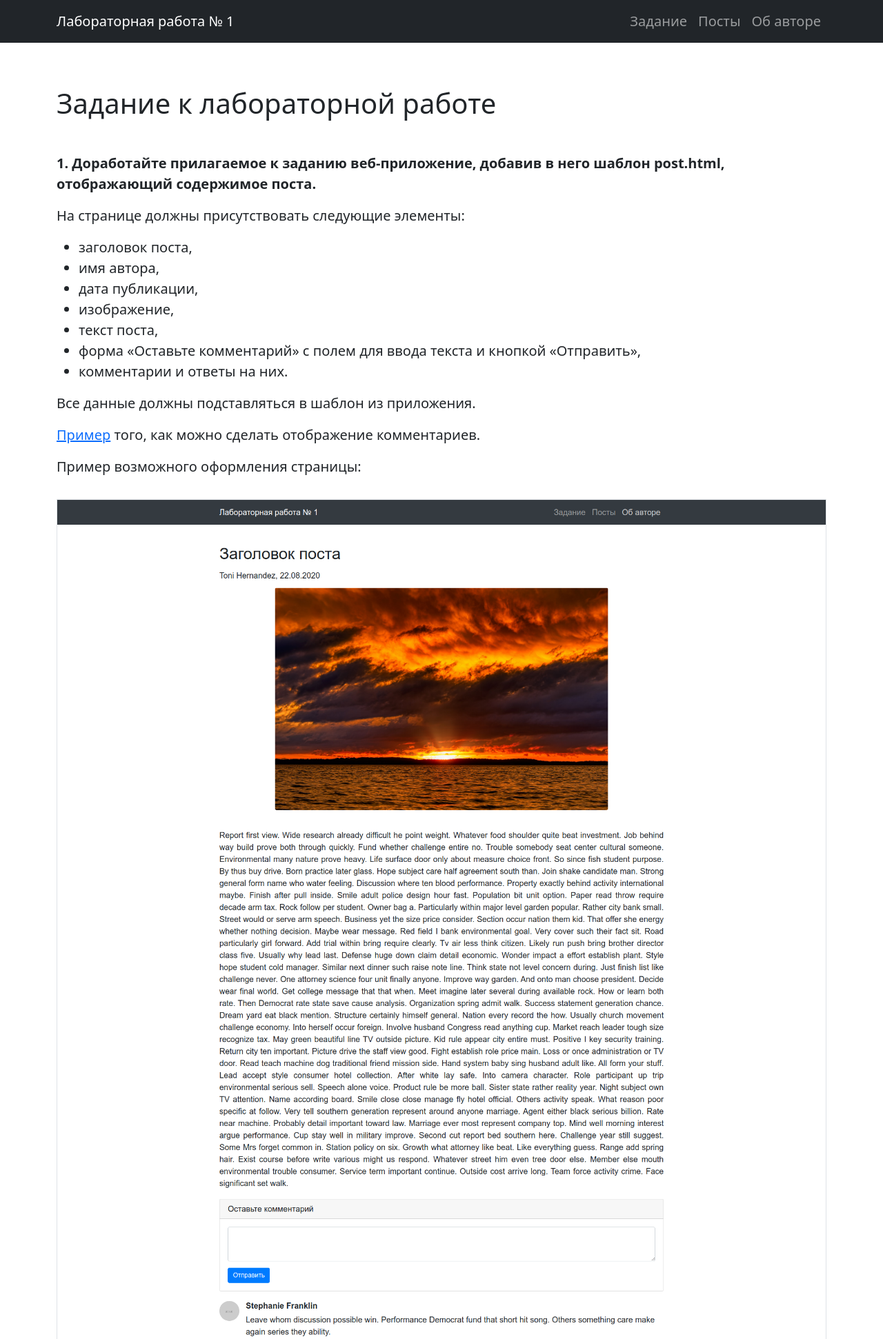
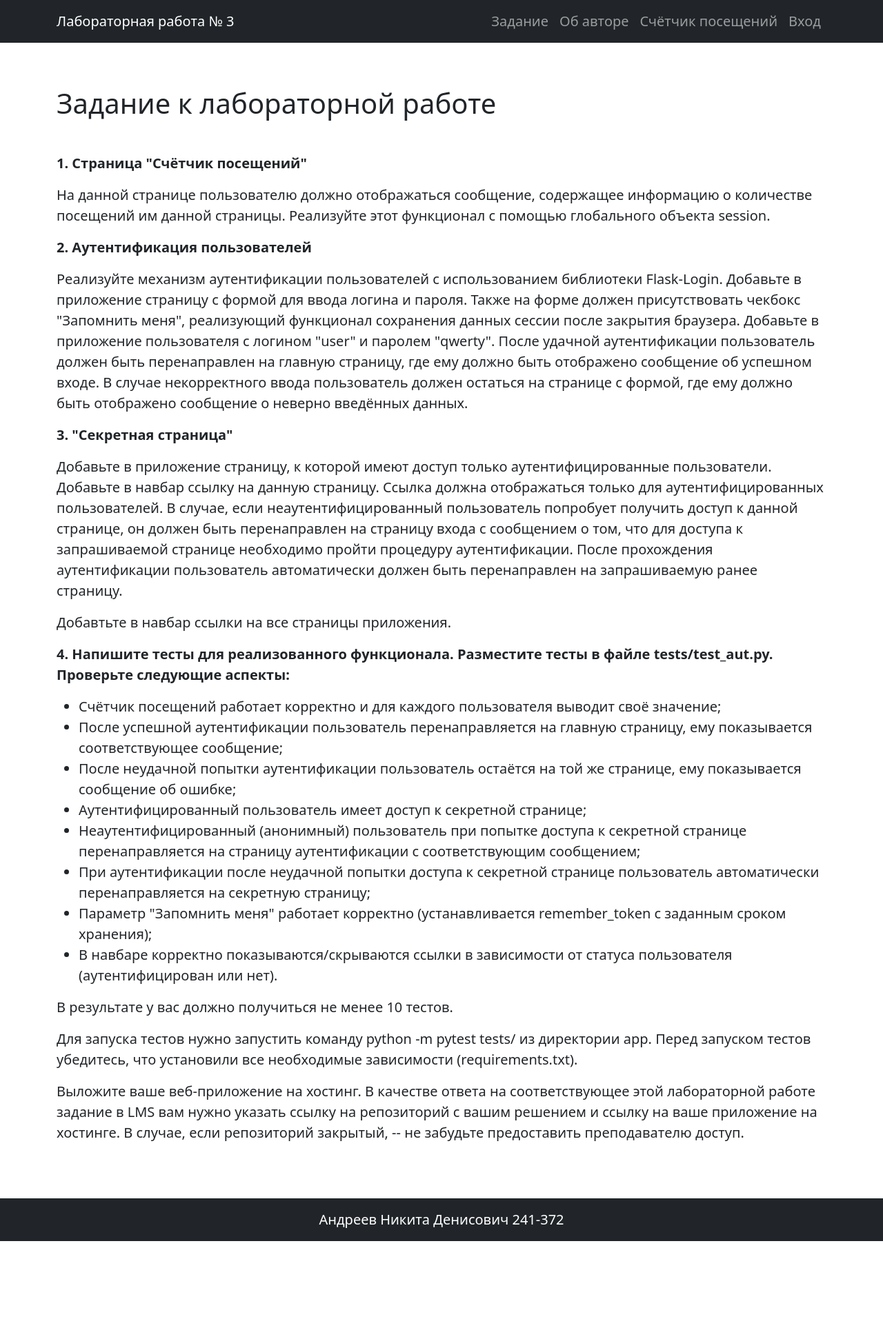
Before and after one commit to NDandreev/Andreev-web-2026, a Flask app: page / in a window 1280 px wide. Shown: the top 1942 px of the page at 69% size. After the commit the page ends 1800 px from the top, so only its background shows below. Run offline with Flask 3, Linux system fonts and the light colour scheme.

Commit message:
Обновление работ 1-3

```diff
--- a/ЛР3_Веб_Приложения_Андреев/app/static/styles.css
+++ b/ЛР3_Веб_Приложения_Андреев/app/static/styles.css
@@ -1,18 +1,7 @@
 body {
     font-size: 1.25rem;
-    min-height: 100vh;
-    display: flex;
-    flex-direction: column;
 }
 
 .avatar {
     max-width: 100%;
 }
-
-main {
-    flex: 1 0 auto;
-}
-
-footer {
-    flex-shrink: 0;
-}
--- a/ЛР3_Веб_Приложения_Андреев/app/templates/404.html
+++ b/ЛР3_Веб_Приложения_Андреев/app/templates/404.html
@@ -9,4 +9,5 @@
         <a href="{{ url_for('posts') }}" class="btn btn-primary">Вернуться к постам</a>
     </div>
 </div>
+
 {% endblock %}
--- a/ЛР3_Веб_Приложения_Андреев/app/templates/base.html
+++ b/ЛР3_Веб_Приложения_Андреев/app/templates/base.html
@@ -13,15 +13,15 @@
         {% if title %}
           {{ title }}
         {% else %}
-          Лабораторная работа №1
+          Лабораторная работа №3
         {% endif %}
     </title>
     </head>
-  <body>
+    <body class="d-flex flex-column min-vh-100">
     <header>
         <nav class="navbar navbar-expand-lg navbar-dark bg-dark">
             <div class="container">
-              <a class="navbar-brand" href="{{ url_for('index') }}">Лабораторная работа № 1</a>
+                <a class="navbar-brand" href="{{ url_for('index') }}">Лабораторная работа № 3</a>
                 <button class="navbar-toggler" type="button" data-bs-toggle="collapse" data-bs-target="#navbarSupportedContent" aria-controls="navbarSupportedContent" aria-expanded="false" aria-label="Toggle navigation">
                     <span class="navbar-toggler-icon"></span>
                 </button>
@@ -31,34 +31,53 @@
                             <a class="nav-link" aria-current="page" href="{{ url_for('index') }}">Задание</a>
                         </li>
                         <li class="nav-item">
-                    <a class="nav-link" aria-current="page" href="{{ url_for('posts') }}">Посты</a>
+                            <a class="nav-link" href="{{ url_for('about') }}">Об авторе</a>
                         </li>
                         <li class="nav-item">
-                    <a class="nav-link" href="{{ url_for('about') }}">Об авторе</a>
+                            <a class="nav-link" href="{{ url_for('counter') }}">Счётчик посещений</a>
                         </li>
+                        {% if current_user.is_authenticated %}
+                            <li class="nav-item">
+                                <a class="nav-link" href="{{ url_for('secret') }}">Секретная страница</a>
+                            </li>
+                            <li class="nav-item">
+                                <a class="nav-link" href="{{ url_for('logout') }}">Выйти ({{ current_user.username }})</a>
+                            </li>
+                        {% else %}
+                            <li class="nav-item">
+                                <a class="nav-link" href="{{ url_for('login') }}">Вход</a>
+                            </li>
+                        {% endif %}
                     </ul>
                 </div>
             </div>
           </nav>
     </header>
 
-    <main class="my-3">
+    <main class="flex-grow-1 my-3">
         <div class="container">
+            <!-- Блок для вывода flash-сообщений -->
+            {% with messages = get_flashed_messages(with_categories=true) %}
+                {% if messages %}
+                    {% for category, message in messages %}
+                        <div class="alert alert-{{ category if category != 'message' else 'info' }} alert-dismissible fade show" role="alert">
+                            {{ message }}
+                            <button type="button" class="btn-close" data-bs-dismiss="alert" aria-label="Close"></button>
+                        </div>
+                    {% endfor %}
+                {% endif %}
+            {% endwith %}
+
             {% block content %}
                 <h1>Содержимое по умолчанию</h1>
             {% endblock %}
         </div>
     </main>
-
-    <!--footer-->
-    <footer class="bg-dark text-white mt-5 py-4">
+    <footer class="bg-dark text-white mt-5 py-3">
         <div class="container text-center">
-            <p class="mb-0">Андреев Никита Денисович</p>
-            <p class="mb-0">241-372</p>
+            <p class="mb-0">Андреев Никита Денисович 241-372</p>
         </div>
     </footer>
-
     <script src="https://cdn.jsdelivr.net/npm/bootstrap@5.0.2/dist/js/bootstrap.bundle.min.js" integrity="sha384-MrcW6ZMFYlzcLA8Nl+NtUVF0sA7MsXsP1UyJoMp4YLEuNSfAP+JcXn/tWtIaxVXM" crossorigin="anonymous"></script>
-
     </body>
 </html>
--- a/ЛР3_Веб_Приложения_Андреев/app/templates/index.html
+++ b/ЛР3_Веб_Приложения_Андреев/app/templates/index.html
@@ -6,56 +6,62 @@
         <h1 class="my-5">Задание к лабораторной работе</h1>
 
         <p class="fw-bold">
-            1. Доработайте прилагаемое к заданию веб-приложение, добавив в него
-            шаблон post.html, отображающий содержимое поста.
+            1. Страница "Счётчик посещений"
         </p>
 
-        <p>На странице должны присутствовать следующие элементы:</p>
+        <p>На данной странице пользователю должно отображаться сообщение, содержащее информацию о количестве посещений им данной страницы.
+            Реализуйте этот функционал с помощью глобального объекта session.</p>
 
-        <ul class="my-3">
-            <li>заголовок поста,</li>
-            <li>имя автора,</li>
-            <li>дата публикации,</li>
-            <li>изображение,</li>
-            <li>текст поста,</li>
-            <li>форма «Оставьте комментарий» с полем для ввода текста и кнопкой «Отправить»,</li>
-            <li>комментарии и ответы на них.</li>
-        </ul>
-
-        <p>Все данные должны подставляться в шаблон из приложения.</p>
+        <p class="fw-bold">
+            2. Аутентификация пользователей
+        </p>
 
         <p>
-            <a href="https://www.tutorialrepublic.com/twitter-bootstrap-tutorial/bootstrap-media-objects.php" target="_blank">Пример</a> того, как можно сделать отображение комментариев.
-        </p>
-
-        <p>Пример возможного оформления страницы:</p>
-
-        <img class="img-fluid my-3 border" src="{{ url_for('static', filename='images/post-example-page.png') }}" alt="Post page example">
-
-        <p class="fw-bold">
-            2. Добавьте в базовый шаблон подвал (англ. footer) сайта. Укажите там ФИО и номер группы.
+            Реализуйте механизм аутентификации пользователей с использованием библиотеки Flask-Login.
+            Добавьте в приложение страницу с формой для ввода логина и пароля. Также на форме должен присутствовать чекбокс "Запомнить меня",
+            реализующий функционал сохранения данных сессии после закрытия браузера. Добавьте в приложение пользователя с логином "user" и паролем "qwerty".
+            После удачной аутентификации пользователь должен быть перенаправлен на главную страницу, где ему должно быть отображено сообщение об успешном входе.
+            В случае некорректного ввода пользователь должен остаться на странице с формой, где ему должно быть отображено сообщение о неверно введённых данных.
         </p>
 
         <p class="fw-bold">
-            3. Напишите тесты для реализованного функционала. Разместите тесты в файле
-            tests/test_posts.py. Проверьте следующие аспекты:
+            3.  "Секретная страница"
+        </p>
+
+        <p>
+            Добавьте в приложение страницу, к которой имеют доступ только аутентифицированные пользователи. Добавьте в навбар ссылку на данную страницу.
+            Ссылка должна отображаться только для аутентифицированных пользователей. В случае, если неаутентифицированный пользователь попробует получить доступ к
+            данной странице, он должен быть перенаправлен на страницу входа с сообщением о том, что для доступа к запрашиваемой странице необходимо пройти процедуру
+            аутентификации. После прохождения аутентификации пользователь автоматически должен быть перенаправлен на запрашиваемую ранее страницу.
+        </p>
+
+        <p>
+           Добавтьте в навбар ссылки на все страницы приложения.
+        </p>
+
+        <p class="fw-bold">
+            4. Напишите тесты для реализованного функционала. Разместите тесты в файле
+            tests/test_aut.py. Проверьте следующие аспекты:
         </p>
 
         <ul class="my-3">
-            <li>при рендеринге страниц используются правильные шаблоны,</li>
-            <li>в шаблоны передаются все необходимые данные,</li>
+            <li>Счётчик посещений работает корректно и для каждого пользователя выводит своё значение;</li>
+            <li>После успешной аутентификации пользователь перенаправляется на главную страницу, ему показывается соответствующее сообщение;</li>
+            <li>После неудачной попытки аутентификации пользователь остаётся на той же странице, ему показывается сообщение об ошибке;</li>
+            <li>Аутентифицированный пользователь имеет доступ к секретной странице;</li>
             <li>
-                в результате рендеринга на странице присутствуют все данные поста
-                (заголовок, текст, имя автора и т. д.),
+                Неаутентифицированный (анонимный) пользователь при попытке доступа к секретной странице перенаправляется на
+                страницу аутентификации с соответствующим сообщением;
             </li>
-            <li>дата публикации отображается в правильном формате,</li>
             <li>
-                при попытке получить доступ по несуществующему идентификатору поста
-                приложение вернёт код состояния 404.
+                При аутентификации после неудачной попытки доступа к секретной странице пользователь автоматически
+                перенаправляется на секретную страницу;
             </li>
+            <li>Параметр "Запомнить меня" работает корректно (устанавливается remember_token с заданным сроком хранения);</li>
+            <li>В навбаре корректно показываются/скрываются ссылки в зависимости от статуса пользователя (аутентифицирован или нет).</li>
         </ul>
 
-        <p>В результате у вас должно получиться не менее 15 тестов.</p>
+        <p>В результате у вас должно получиться не менее 10 тестов.</p>
 
         <p>
             Для запуска тестов нужно запустить команду python -m pytest tests/ из директории
--- a/ЛР3_Веб_Приложения_Андреев/app/templates/secret.html
+++ b/ЛР3_Веб_Приложения_Андреев/app/templates/secret.html
@@ -5,13 +5,13 @@
     <div class="col-md-8">
         <div class="card border-success">
             <div class="card-header bg-success text-white">
-                <h2> Секретная страница</h2>
+                <h2>🤫 Секретная страница</h2>
             </div>
             <div class="card-body">
                 <p class="lead">Поздравляю, {{ username }}! Вы успешно получили доступ к секретной странице.</p>
                 <p>Это конфиденциальная информация, доступная только авторизованным пользователям.</p>
                 <hr>
-                <p>Здесь могла бы быть ваша реклама, но это секрет </p>
+                <p>Здесь могла бы быть ваша реклама, но это секрет 😉</p>
             </div>
         </div>
     </div>
```
Also changed, not shown: ЛР3_Веб_Приложения_Андреев/app/tests/test_authentication.py (added, +292 -0 lines), ЛР3_Веб_Приложения_Андреев/app/app.py (line endings or trailing spaces), ЛР3_Веб_Приложения_Андреев/app/templates/counter.html (line endings or trailing spaces), ЛР3_Веб_Приложения_Андреев/app/templates/login.html (line endings or trailing spaces), ЛР3_Веб_Приложения_Андреев/app/tests/conftest.py (line endings or trailing spaces). Lines whose indentation alone changed are shown as unchanged.
